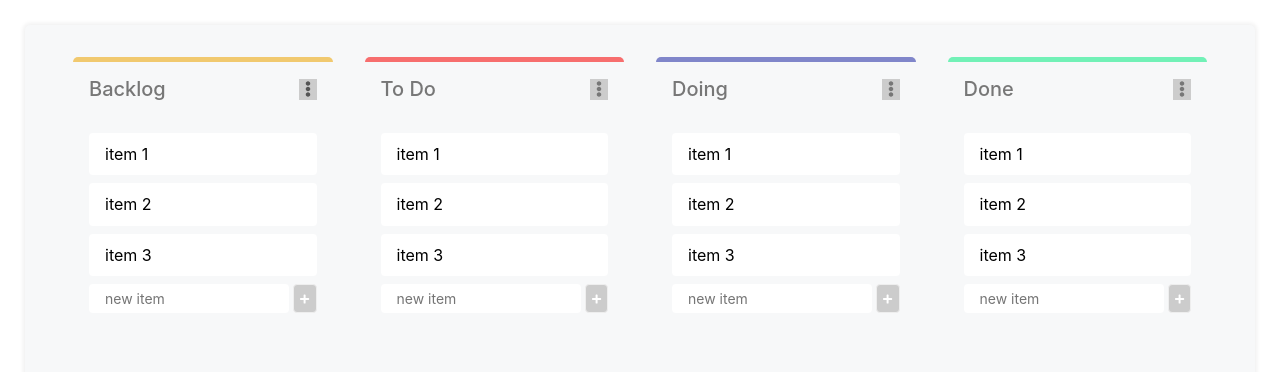
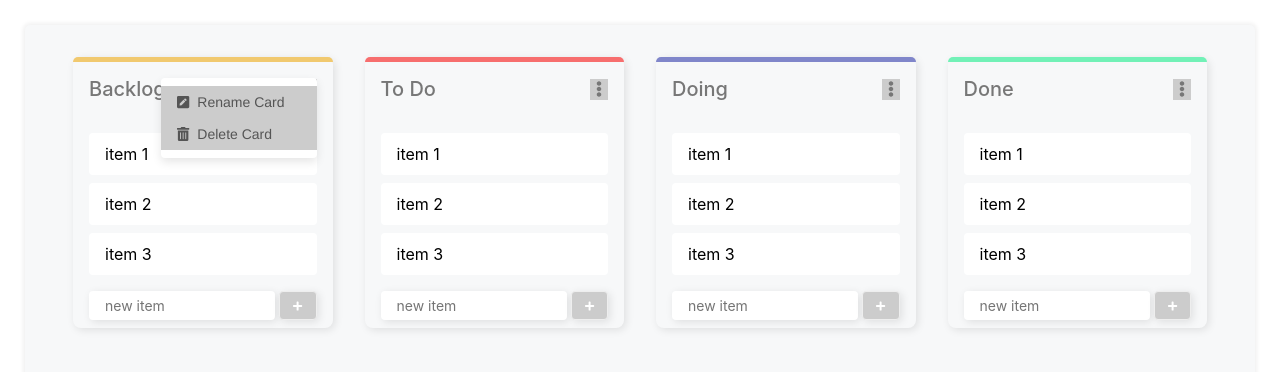
Before and after one commit to HigorLoren/donko, a React (Create React App) app: page / in a window 1280 px wide. Both pictures are taken after a click on the button 307 px from the left and 89 px from the top of the page. Shown: the top 372 px of the page. Built offline with nearby package versions, Linux system fonts and the light colour scheme.

Commit message:
:construction: Float Menu and Modal added

```diff
--- a/package.json
+++ b/package.json
@@ -8,7 +8,9 @@
     "@fortawesome/react-fontawesome": "^0.1.4",
     "react": "^16.8.6",
     "react-dom": "^16.8.6",
-    "react-scripts": "3.0.1"
+    "react-reveal": "^1.2.2",
+    "react-scripts": "3.0.1",
+    "react-transition-group": "^4.0.1"
   },
   "scripts": {
     "start": "react-scripts start",
--- a/src/components/Cards/Card/Card.css
+++ b/src/components/Cards/Card/Card.css
@@ -3,3 +3,7 @@
   height: 5px;
   width: 100%;
 }
+
+.card {
+  background-color: #f7f8f9;
+}
--- a/src/components/Cards/Card/Card.js
+++ b/src/components/Cards/Card/Card.js
@@ -1,5 +1,8 @@
 import React, { PureComponent } from "react";
+import { createPortal } from "react-dom";
 import { FontAwesomeIcon } from "@fortawesome/react-fontawesome";
+import Modal from "../../Modal/Modal";
+import FloatMenu from "../../UI/FloatMenu/FloatMenu";
 import Notes from "./Notes/Notes";
 import "./Card.css";
 
@@ -9,6 +12,9 @@ export default class Card extends PureComponent {
     this.state = {
       cardName: this.props.cardName,
       dashColor: this.props.dashColor,
+      renameCardModalShow: false,
+      deleteCardModalShow: false,
+      showFloatMenu: false,
       todo: "",
       notes: this.props.notes
     };
@@ -45,16 +51,101 @@ export default class Card extends PureComponent {
     this.setState({ notes: updatedNotes });
   };
 
+  // Cards Handlers
+  //
+
+  handleCardRename = event => {
+    event.preventDefault();
+    // BACKENDPLACEHOLDER:
+    let updatedCardName = this.state.inputRenameCard;
+    // --END--
+    this.setState({ cardName: updatedCardName, renameCardModalShow: false });
+  };
+
   render() {
+    let modal = null;
+
+    if (this.state.renameCardModalShow) {
+      modal = createPortal(
+        <Modal
+          title="Rename Card"
+          callbackCloseModal={() => this.setState({ renameCardModalShow: false })}
+          footer={
+            <button
+              className="ba br1 mt3 pointer pv1 ph3 b--light-silver dim mid-gray"
+              onClick={this.handleCardRename}
+              type="button"
+            >
+              Salvar
+            </button>
+          }
+        >
+          <form onSubmit={this.handleCardRename}>
+            <input
+              type="text"
+              autoFocus
+              className="w-100 br2 ba pv1 b--light-gray pl2 lh-copy"
+              id="inputRenameCard"
+              placeholder="New name"
+              onChange={this.handleChange}
+              name="inputRenameCard"
+            />
+          </form>
+        </Modal>,
+        document.body
+      );
+    }
+
+    if (this.state.deleteCardModalShow) {
+      modal = createPortal(
+        <Modal
+          title="Delete Card"
+          callbackCloseModal={() => this.setState({ deleteCardModalShow: false })}
+        >
+          <div className="flex justify-center">
+            <button
+              className="ba br1 mt3 pointer pv2 lh-copy ph3 bg-red b--black-025 dim white"
+              onClick={this.props.deleteMe}
+            >
+              I really want to delete.
+            </button>
+          </div>
+        </Modal>,
+        document.body
+      );
+    }
+
     return (
       <div className="w-25 mh3 br3 shadow-6 bg-content relative">
         <div className="dash-gradient-card" style={{ background: this.state.dashColor }} />
         <div className="ph3">
           <div className="flex mt3 mb4 justify-between items-center relative">
             <h5 className="f4 gray ma0 fw5">{this.state.cardName}</h5>
-            <button className="button-reset pointer gray hover-mid-gray textshadow-1">
+            <button
+              className="button-reset pointer gray hover-mid-gray textshadow-1"
+              onClick={() =>
+                this.setState(prevState => ({ showFloatMenu: !prevState.showFloatMenu }))
+              }
+            >
               <FontAwesomeIcon icon="ellipsis-v" className="" />
             </button>
+            {this.state.showFloatMenu ? (
+              <FloatMenu
+                buttons={[
+                  {
+                    onClickFunction: () => this.setState({ renameCardModalShow: true }),
+                    icon: "pen-square",
+                    text: "Rename Card"
+                  },
+                  {
+                    onClickFunction: () => this.setState({ deleteCardModalShow: true }),
+                    icon: "trash-alt",
+                    text: "Delete Card"
+                  }
+                ]}
+                deleteMe={() => this.setState({ showFloatMenu: false })}
+              />
+            ) : null}
           </div>
           <div className="w-100 mb2">
             <Notes
@@ -83,6 +174,7 @@ export default class Card extends PureComponent {
             </div>
           </form>
         </div>
+        {modal}
       </div>
     );
   }
--- a/src/components/Cards/Card/Notes/Notes.js
+++ b/src/components/Cards/Card/Notes/Notes.js
@@ -1,15 +1,15 @@
 import React from "react";
 import { FontAwesomeIcon } from "@fortawesome/react-fontawesome";
+import TransitionGroup from "react-transition-group/TransitionGroup";
+import { Fade } from "react-reveal";
 import "./Notes.css";
 
 const Notes = props => {
   return (
-    <React.Fragment>
+    <TransitionGroup appear enter exit>
       {props.notesArray.map(item => (
-        <div
-          key={item.id}
-          className="bg-white br2 pl3 pr2 mb2 pv2 flex justify-between align-center note"
-        >
+        <Fade key={item.id} collapse appear bottom duration={250}>
+          <div className="bg-white br2 pl3 pr2 mb2 pv2 flex justify-between align-center note">
             <p className="mv1 word-break">{item.text}</p>
             <button
               data-id={item.id}
@@ -25,8 +25,9 @@ const Notes = props => {
               />
             </button>
           </div>
+        </Fade>
       ))}
-    </React.Fragment>
+    </TransitionGroup>
   );
 };
 
--- /dev/null
+++ b/src/components/Modal/Modal.css
@@ -0,0 +1,30 @@
+.modal-open {
+  overflow: hidden;
+}
+
+@media (min-width: 576px) {
+  .modal-dialog {
+    min-height: calc(100% - 3.5rem);
+    max-width: 500px;
+    margin: 1.75rem auto;
+  }
+}
+
+.modal-dialog {
+  pointer-events: none;
+  min-height: calc(100% - 1rem);
+}
+
+.modal {
+  z-index: 1072;
+}
+
+.modal-content {
+  pointer-events: auto;
+  background-clip: padding-box;
+}
+
+.black-offset {
+  background-color: rgba(0, 0, 0, 0.5);
+  position: fixed;
+}
--- /dev/null
+++ b/src/components/Modal/Modal.js
@@ -0,0 +1,55 @@
+import React, { useEffect, useState } from "react";
+import { FontAwesomeIcon } from "@fortawesome/react-fontawesome";
+import { Fade } from "react-reveal";
+import "./Modal.css";
+
+const Modal = props => {
+  const [showModal, setShowModal] = useState(false);
+  const [loaded, setLoaded] = useState(false);
+
+  useEffect(() => {
+    setShowModal(true);
+    setLoaded(true);
+    document.body.classList.add("modal-open");
+    return () => {
+      document.body.classList.remove("modal-open");
+    };
+  }, []);
+
+  if (!showModal && loaded) {
+    props.callbackCloseModal();
+  }
+
+  return (
+    <Fade duration={300} when={showModal}>
+      <div
+        className="modal fixed top-0 left-0 w-100 h-100 overflow-hidden outline-0"
+        tabIndex="-1"
+        role="dialog"
+      >
+        <div
+          className="black-offset top-0 right-0 left-0 bottom-0"
+          onClick={() => setShowModal(false)}
+        />
+        <div className="modal-dialog flex w-auto relative items-center" role="document">
+          <div className="modal-content pv3 br2 shadow-5 relative flex flex-column w-100 bg-white">
+            <div className="ph3 flex justify-between">
+              <h4 className="mt0 mb2 f4 mid-gray">{props.title}</h4>
+              <button
+                type="button"
+                className="close mid-gray pointer dim"
+                onClick={() => setShowModal(false)}
+              >
+                <FontAwesomeIcon icon="times" className="" />
+              </button>
+            </div>
+            <div className="pa3">{props.children}</div>
+            {props.footer ? <div className="flex ph3 justify-end">{props.footer}</div> : ""}
+          </div>
+        </div>
+      </div>
+    </Fade>
+  );
+};
+
+export default Modal;
--- /dev/null
+++ b/src/components/UI/FloatMenu/FloatMenu.css
@@ -0,0 +1,35 @@
+.floatDropdownMenu {
+  right: 0;
+  top: 0;
+  border-radius: 0.25rem;
+  box-shadow: 1px 1px 3.5px 0 rgba(0, 0, 0, 0.15);
+  position: absolute;
+  padding: 5px 0;
+  z-index: 1000;
+  margin: 0;
+  list-style: none;
+  -webkit-background-clip: padding-box;
+  background-clip: padding-box;
+  background: #fff;
+  -webkit-box-shadow: 0 4px 10px rgba(0, 0, 0, 0.1);
+  box-shadow: 0 4px 10px rgba(0, 0, 0, 0.1);
+  padding-top: 0.5rem;
+  padding-bottom: 0.5rem;
+}
+
+.floatDropdownMenu button {
+  font-size: 0.875rem;
+  text-align: left;
+  padding-top: 0.5rem;
+  padding-bottom: 0.5rem;
+  padding-right: 2rem;
+  padding-left: 1rem;
+  color: #555;
+  width: 100%;
+  font-weight: 400;
+  font-family: "helvetica neue", helvetica, sans-serif;
+}
+
+.floatDropdownMenu button:hover {
+  background-color: rgba(0, 0, 0, 0.1);
+}
--- /dev/null
+++ b/src/components/UI/FloatMenu/FloatMenu.js
@@ -0,0 +1,36 @@
+import React, { memo, useEffect } from "react";
+import { Fade } from "react-reveal";
+import "./FloatMenu.css";
+import { FontAwesomeIcon } from "@fortawesome/react-fontawesome";
+
+function FloatMenu(props) {
+  document.addEventListener("click", props.deleteMe);
+
+  useEffect(() => {
+    return () => {
+      document.removeEventListener("click", props.deleteMe);
+    };
+  }, []);
+
+  return (
+    <Fade duration={250}>
+      <ul className="floatDropdownMenu" style={props.customStyle}>
+        {props.buttons.map((button, id) => (
+          <li key={id}>
+            <button
+              onClick={() => {
+                props.deleteMe();
+                button.onClickFunction();
+              }}
+            >
+              {button.icon ? <FontAwesomeIcon icon={button.icon} className="pr2" /> : null}
+              {button.text}
+            </button>
+          </li>
+        ))}
+      </ul>
+    </Fade>
+  );
+}
+
+export default memo(FloatMenu);
--- a/src/index.css
+++ b/src/index.css
@@ -1,3 +1,4 @@
+/* Setting Defaults */
 body {
   font-family: -apple-system, BlinkMacSystemFont, "Segoe UI", "Roboto", "Oxygen", "Ubuntu",
     "Cantarell", "Fira Sans", "Droid Sans", "Helvetica Neue", sans-serif;
@@ -24,3 +25,28 @@ button:focus {
   box-shadow: 0px 0px 4px 2px rgba(0, 0, 0, 0.06);
   background-color: #f7f8f9;
 }
+
+/* Custom Global CSS */
+.w2-5 {
+  width: 2.5rem;
+}
+
+.w3-5 {
+  width: 6rem;
+}
+
+.shadow-6 {
+  box-shadow: 2px 2px 8px 0 rgba(0, 0, 0, 0.1);
+}
+
+.shadow-7 {
+  box-shadow: 1px 1px 4px 0 rgba(0, 0, 0, 0.06);
+}
+
+.twitter-picker {
+  box-shadow: none !important;
+}
+
+.left-30perc {
+  left: 30%;
+}
```
Also changed, not shown: 1 other file (tests, documents, lock files or other folders). Lines whose indentation alone changed are shown as unchanged.
